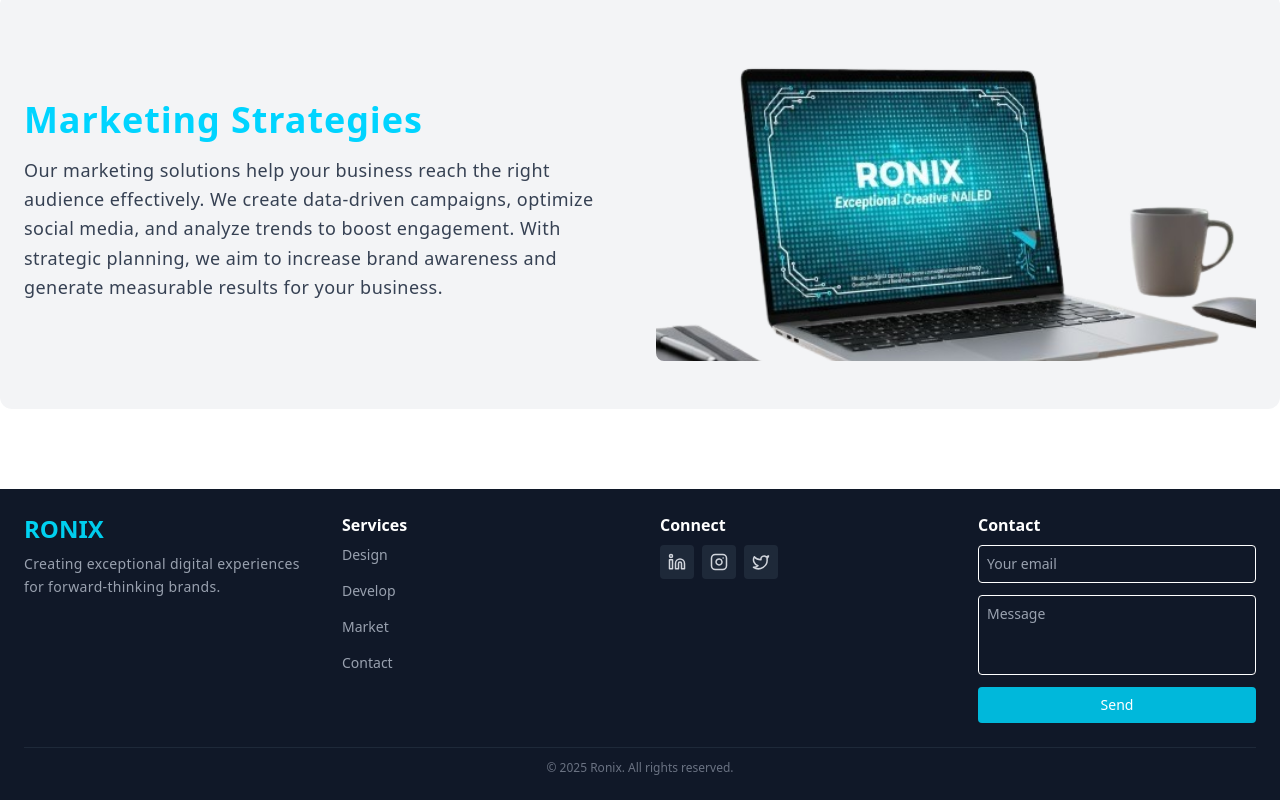
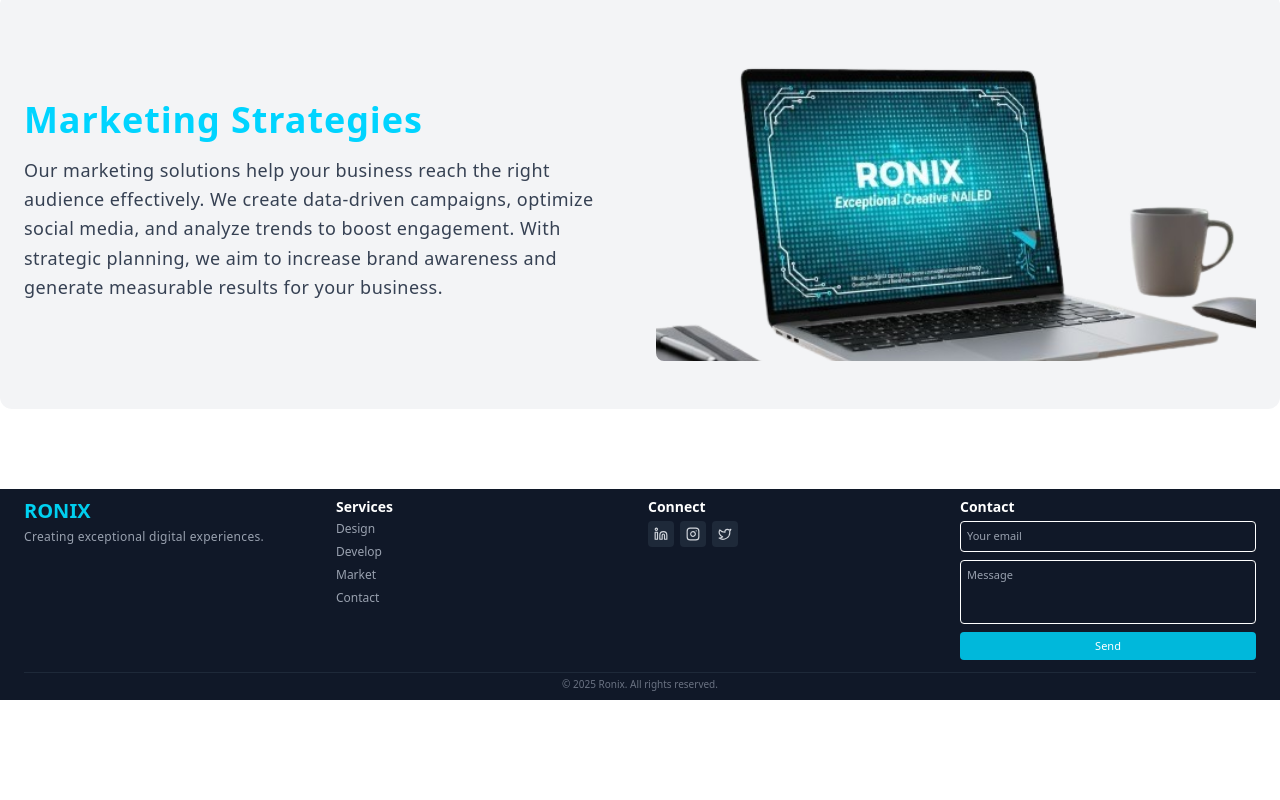
Before and after one commit to AyeshaMalak/ronixPortfolioWebsite, a React (Vite) app: page / in a window 1280 px wide. Shown: the part 1879-2679 px from the top of the page. After the commit the page ends 2579 px from the top, so only its background shows below. Built offline with nearby package versions, Linux system fonts and the light colour scheme.

Commit message:
Update Footer.jsx

```diff
--- a/src/components/Footer.jsx
+++ b/src/components/Footer.jsx
@@ -5,23 +5,23 @@ export default function Footer() {
   const currentYear = new Date().getFullYear();
 
   return (
-    <footer className="bg-gray-900 text-white p-6">
-      <div className="w-full mx-auto grid grid-cols-1 lg:grid-cols-4 gap-10">
+    <footer className="bg-gray-900 text-white py-4 lg:py-2 px-6">
+      <div className="w-full mx-auto grid grid-cols-1 lg:grid-cols-4 gap-6 lg:gap-4">
 
         {/* Brand */}
         <div>
-          <h3 className="text-xl md:text-2xl font-bold bg-gradient-to-r from-cyan-400 to-cyan-500 text-transparent bg-clip-text mb-2">
+          <h3 className="text-lg md:text-xl font-bold bg-gradient-to-r from-cyan-400 to-cyan-500 text-transparent bg-clip-text mb-1">
             RONIX
           </h3>
-          <p className="text-gray-400 text-[12px] md:text-sm leading-relaxed">
-            Creating exceptional digital experiences for forward-thinking brands.
+          <p className="text-gray-400 text-[11px] md:text-xs leading-snug">
+            Creating exceptional digital experiences.
           </p>
         </div>
 
         {/* Services */}
         <div>
-          <h4 className="font-bold mb-2">Services</h4>
-          <ul className="flex flex-wrap gap-4 md:flex-col text-gray-400 text-[12px] md:text-sm">
+          <h4 className="font-bold mb-1 text-sm">Services</h4>
+          <ul className="flex flex-wrap gap-2 md:flex-col text-gray-400 text-[11px] md:text-xs leading-tight">
             <li><Link to="/design" className="hover:text-cyan-400">Design</Link></li>
             <li><Link to="/develop" className="hover:text-cyan-400">Develop</Link></li>
             <li><Link to="/market" className="hover:text-cyan-400">Market</Link></li>
@@ -31,62 +31,44 @@ export default function Footer() {
 
         {/* Social */}
         <div>
-          <h4 className="font-bold mb-2">Connect</h4>
-          <div className="flex gap-2">
-            <a
-              href="https://www.linkedin.com/in/ronix-software"
-              target="_blank"
-              rel="noopener noreferrer"
-              className="p-2 rounded bg-gray-800 hover:bg-gray-700 text-gray-300 hover:text-cyan-400"
-            >
-              <Linkedin size={18} />
+          <h4 className="font-bold mb-1 text-sm">Connect</h4>
+          <div className="flex gap-1.5">
+            <a className="p-1.5 rounded bg-gray-800 hover:bg-gray-700 text-gray-300 hover:text-cyan-400">
+              <Linkedin size={14} />
             </a>
-
-            <a
-              href="https://www.instagram.com/ronixsoftware/"
-              target="_blank"
-              rel="noopener noreferrer"
-              className="p-2 rounded bg-gray-800 hover:bg-gray-700 text-gray-300 hover:text-cyan-400"
-            >
-              <Instagram size={18} />
+            <a className="p-1.5 rounded bg-gray-800 hover:bg-gray-700 text-gray-300 hover:text-cyan-400">
+              <Instagram size={14} />
             </a>
-
-            <a
-              href="https://x.com/RonixSoftware"
-              target="_blank"
-              rel="noopener noreferrer"
-              className="p-2 rounded bg-gray-800 hover:bg-gray-700 text-gray-300 hover:text-cyan-400"
-            >
-              <Twitter size={18} />
+            <a className="p-1.5 rounded bg-gray-800 hover:bg-gray-700 text-gray-300 hover:text-cyan-400">
+              <Twitter size={14} />
             </a>
           </div>
         </div>
 
-        {/* Contact Form */}
+        {/* Contact */}
         <div>
-          <h4 className="font-bold mb-2">Contact</h4>
-          <form className="flex flex-col gap-3">
+          <h4 className="font-bold mb-1 text-sm">Contact</h4>
+          <form className="flex flex-col gap-2">
             <input
               type="email"
               placeholder="Your email"
-              className="p-2 rounded text-sm bg-gray-900 text-white border border-white placeholder-gray-400"
+              className="p-1.5 rounded text-[11px] bg-gray-900 text-white border border-white placeholder-gray-400"
             />
             <textarea
               placeholder="Message"
-              className="p-2 rounded text-sm h-20 resize-none bg-gray-900 text-white border border-white placeholder-gray-400"
+              className="p-1.5 rounded text-[11px] h-16 resize-none bg-gray-900 text-white border border-white placeholder-gray-400"
             ></textarea>
             <button
               type="submit"
-              className="bg-cyan-500 hover:bg-cyan-600 text-white p-2 rounded text-sm"
+              className="bg-cyan-500 hover:bg-cyan-600 text-white p-1.5 rounded text-[11px]"
             >
               Send
             </button>
           </form>
         </div>
-
       </div>
 
-      <div className="border-t border-gray-800 mt-6 pt-3 text-gray-500 text-[11px] md:text-xs text-center">
+      <div className="border-t border-gray-800 mt-3 pt-1 text-gray-500 text-[10px] text-center">
         © {currentYear} Ronix. All rights reserved.
       </div>
     </footer>
```
